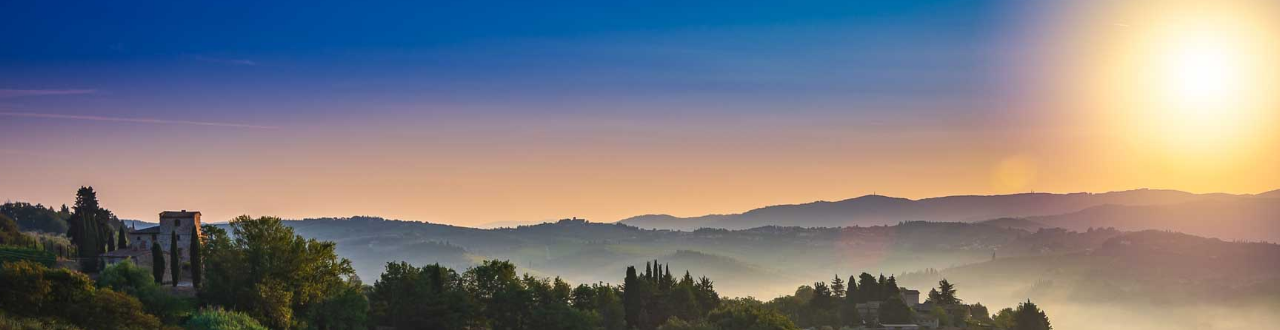
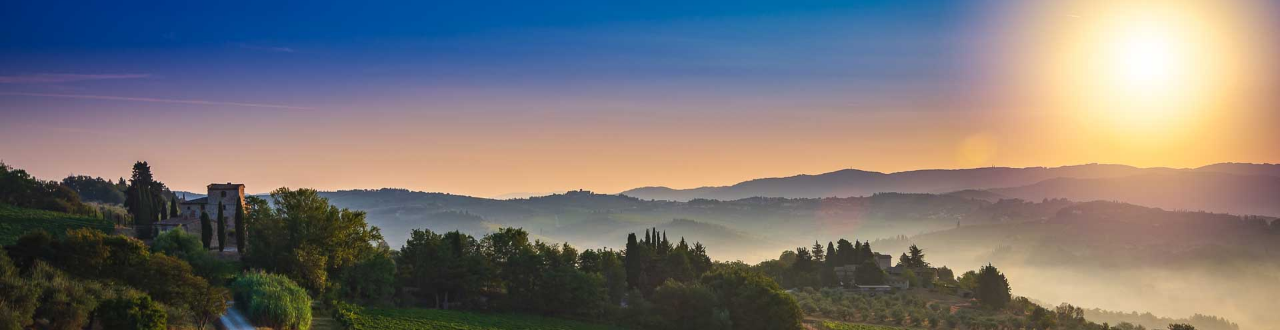
Before and after one commit to bstrulak/mysite, a Gatsby site: page / in a window 1280 px wide. Shown: the part 64-394 px from the top of the page. Built offline with nearby package versions, Linux system fonts and the light colour scheme; Gatsby itself is replaced by a stand-in of ours.

Commit message:
Change from img to gatsby-image

```diff
--- a/src/components/bgslider.js
+++ b/src/components/bgslider.js
@@ -1,7 +1,5 @@
 import React from 'react'
-import { Link, PageRenderer } from 'gatsby'
 import styled from 'styled-components'
-import Img from 'gatsby-image'
 import { FaAngleLeft, FaAngleRight } from 'react-icons/fa'
 import { theme } from '../utils/theme'
 import Image from './image'
@@ -123,7 +121,7 @@
 
 
                 `
-                const Image = styled.img`
+               /* const RespImage = styled(Image)`
                 padding: 0;
                 top: 0;
                 left: 0;
@@ -134,7 +132,7 @@
                 height: 100vh;
                 width: 100%;
                 `
-
+*/
                 return (
                         <Wrapper>
                                 <input type="radio" name="slider" id="slider_1" className="slide-radio1" />
@@ -155,10 +153,10 @@
                                                 <FaAngleRight />
                                         </a>
                                 </SliderArrows>
-                                <Slider className="slider slide-1"><Image src="images/background/bg1.jpg"  /></Slider>
-                                <Slider className="slider slide-2"><Image src="images/background/bg2.jpg"  /></Slider>
-                                <Slider className="slider slide-3"><Image src="images/background/bg3.jpg"  /></Slider>
-                                <Slider className="slider slide-4"><Image src="images/background/bg4.jpg"  /></Slider>
+                                <Slider className="slider slide-1"><Image filename="bg1.jpg"  /></Slider>
+                                <Slider className="slider slide-2"><Image filename="bg2.jpg"  /></Slider>
+                                <Slider className="slider slide-3"><Image filename="bg3.jpg"  /></Slider>
+                                <Slider className="slider slide-4"><Image filename="bg4.jpg"  /></Slider>
 
                         </Wrapper>
                 )
--- a/src/components/image.js
+++ b/src/components/image.js
@@ -2,19 +2,46 @@
 import Img from 'gatsby-image'
 import { StaticQuery, graphql } from 'gatsby'
 
-const Image = () => (
+const Image = (props) => (
     <StaticQuery
       query={graphql`
         query {
-                                placeholderImage: file(relativePath: { eq: "backgrounds/bg1.jpg" }) {
+          images: allFile {
+            edges {
+              node {
+                relativePath
+                name
                 childImageSharp {
-                                                fluid(maxWidth: 2520) {
-                                                        ...GatsbyImageSharpFluid
+                  sizes(maxWidth: 2880) {
+                    src
+                    srcSet
+                    aspectRatio
+                    sizes
+                    base64
+                  }
+                }
               }
             }
           }
         }
       `}
-                render={data => <Img fluid={data.placeholderImage.childImageSharp.fluid} />}
+
+      render={(data) => {
+        const image = data.images.edges.find(n => {
+          return n.node.relativePath.includes(props.filename);
+        });
+        if (!image) { return null; }
+
+        const imageSizes = image.node.childImageSharp.sizes;
+        return (
+          <Img
+            alt={props.alt}
+            sizes={imageSizes}
+            style={{padding: 0},{top: 0},{left: 0},{right: 0},{bottom: 0},{objectFit: 'cover'},{objectPosition: 'center center'},{height: 100 +'vh'},{width: 100+'%'}}
+          />
+        );
+      }}
     />
   )
+
+  export default Image
```
Lines whose indentation alone changed are shown as unchanged.
